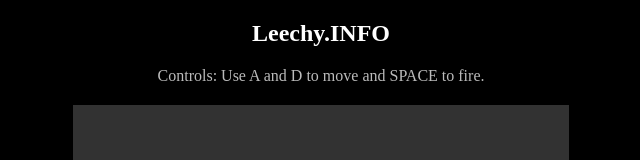
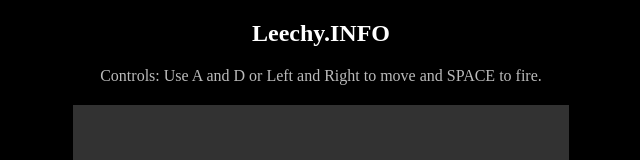
Before and after one commit to Sour/Sour.github.io, a plain HTML site: page index.html in a window 1280 px wide. Shown: the top 160 px of the page, without its empty margins (319-959 px from the left). Drawn offline with Linux system fonts and the light colour scheme.

Commit message:
added new controls

```diff
--- a/index.html
+++ b/index.html
@@ -27,7 +27,7 @@
 <body>
 	<h2>Leechy.INFO</h2>
 
-	<p class="controls">Controls: Use A and D to move and SPACE to fire.</p>
+	<p class="controls">Controls: Use A and D or Left and Right to move and SPACE to fire.</p>
 
 	<div id="cr-stage"></div>
 
```
